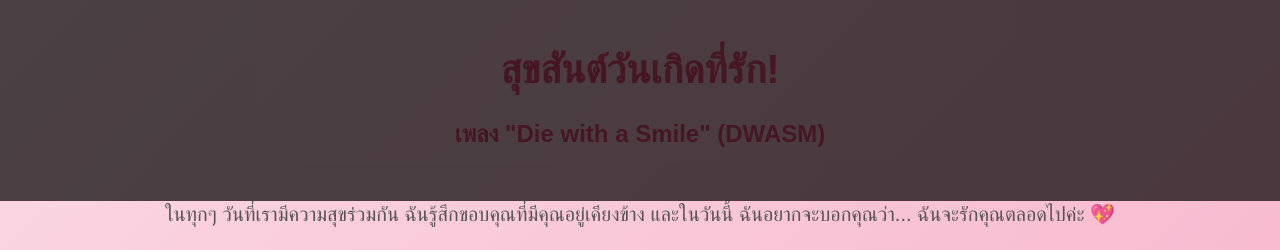
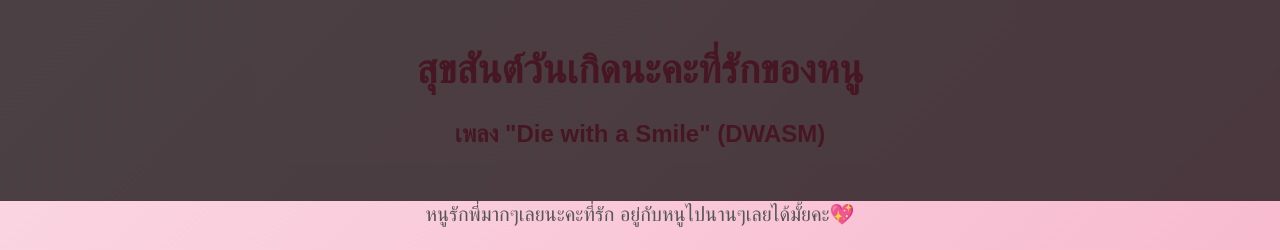
Before and after one commit to Kiauraya/Giftforyoubaby, a plain HTML site: page index.html in a window 1280 px wide. Shown: the part 599-849 px from the top of the page. Drawn offline with Linux system fonts and the light colour scheme.

Commit message:
Update index.html

```diff
--- a/index.html
+++ b/index.html
@@ -278,7 +278,7 @@
   </style>
 </head>
 <body>
-  <h1>สุขสันต์วันเกิดที่รัก!</h1>
+  <h1>สุขสันต์วันเกิดนะคะที่รักของหนู</h1>
 
   <!-- แทรกไฟล์เพลง DWASM ที่เล่นอัตโนมัติและไม่มีปุ่มควบคุม -->
   <section class="music">
@@ -296,7 +296,7 @@
 
   <!-- ข้อความเพิ่มเติม -->
   <section class="extra-message">
-    <p>ในทุกๆ วันที่เรามีความสุขร่วมกัน ฉันรู้สึกขอบคุณที่มีคุณอยู่เคียงข้าง และในวันนี้ ฉันอยากจะบอกคุณว่า... ฉันจะรักคุณตลอดไปค่ะ 💖</p>
+    <p>หนูรักพี่มากๆเลยนะคะที่รัก อยู่กับหนูไปนานๆเลยได้มั้ยคะ💖</p>
   </section>
 
 </body>
```
